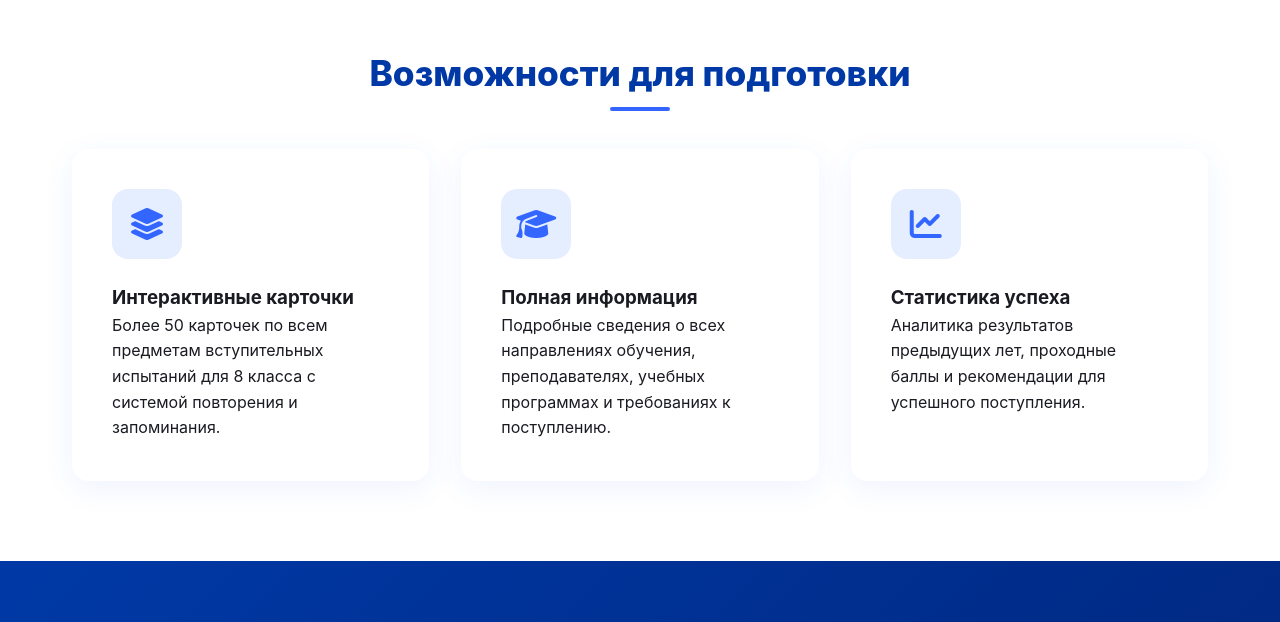
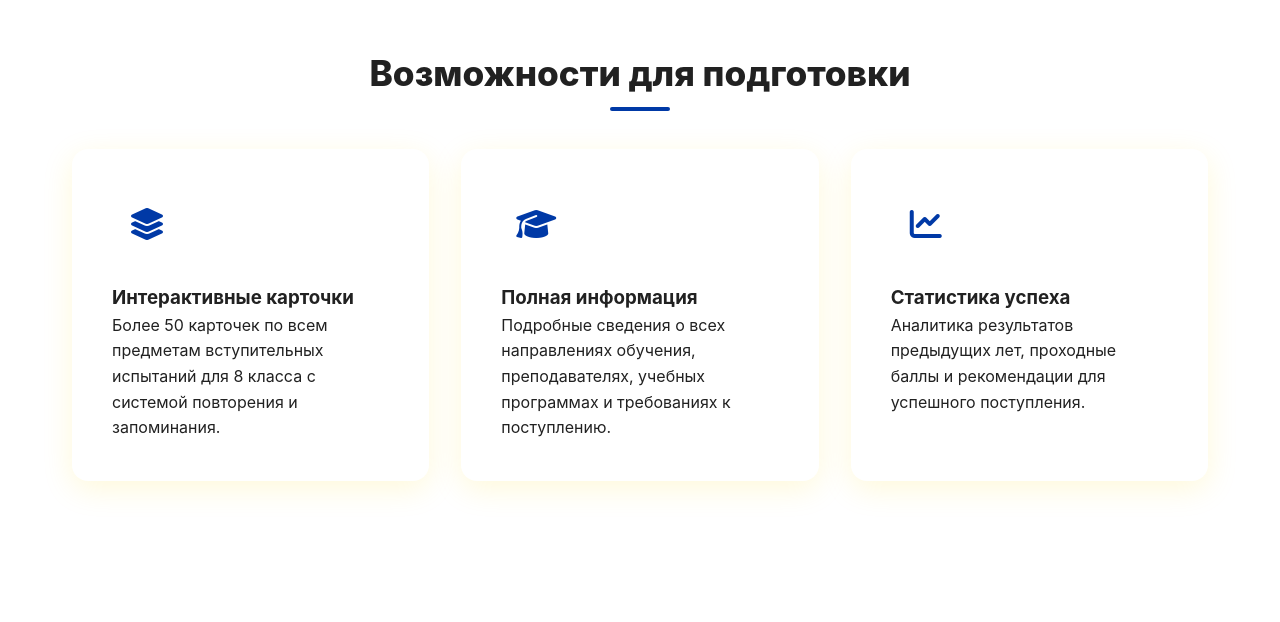
Before and after one commit to LuceumHSE/HSE-Lyceum-, a plain HTML site: page index.html in a window 1280 px wide. Shown: the part 966-1588 px from the top of the page. Drawn offline with Linux system fonts and the light colour scheme.

Commit message:
index.html

```diff
--- a/index.html
+++ b/index.html
@@ -9,18 +9,21 @@
 <link rel="stylesheet" href="https://cdnjs.cloudflare.com/ajax/libs/font-awesome/6.4.0/css/all.min.css">
     <style>
         :root {
-            --hse-blue: #3366FF;
-            --hse-dark: #0039A6;
-            --hse-light: #E5EEFF;
-            --hse-accent: #FF6B35;
-            --text-dark: #1A1B22;
-            --text-light: #757575;
-            --background: #FFFFFF;
-            --card-bg: #F9FAFF;
-            --shadow: 0 8px 30px rgba(51, 102, 255, 0.08);
-            --shadow-hover: 0 15px 40px rgba(51, 102, 255, 0.15);
+            --hse-yellow: #FFD600;
+            --hse-yellow-light: #FFF9C4;
+            --hse-yellow-dark: #FFC107;
+            --hse-white: #FFFFFF;
+            --hse-gray: #F5F5F5;
+            --hse-gray-dark: #757575;
+            --hse-blue: #0039A6;
+            --text-dark: #212121;
+            --text-light: #616161;
+            --shadow: 0 8px 30px rgba(255, 214, 0, 0.15);
+            --shadow-hover: 0 15px 40px rgba(255, 214, 0, 0.25);
             --radius: 16px;
             --transition: all 0.4s cubic-bezier(0.175, 0.885, 0.32, 1.1);
+            --moose-brown: #8B4513;
+            --moose-light: #D2691E;
         }
 
         * {
```
